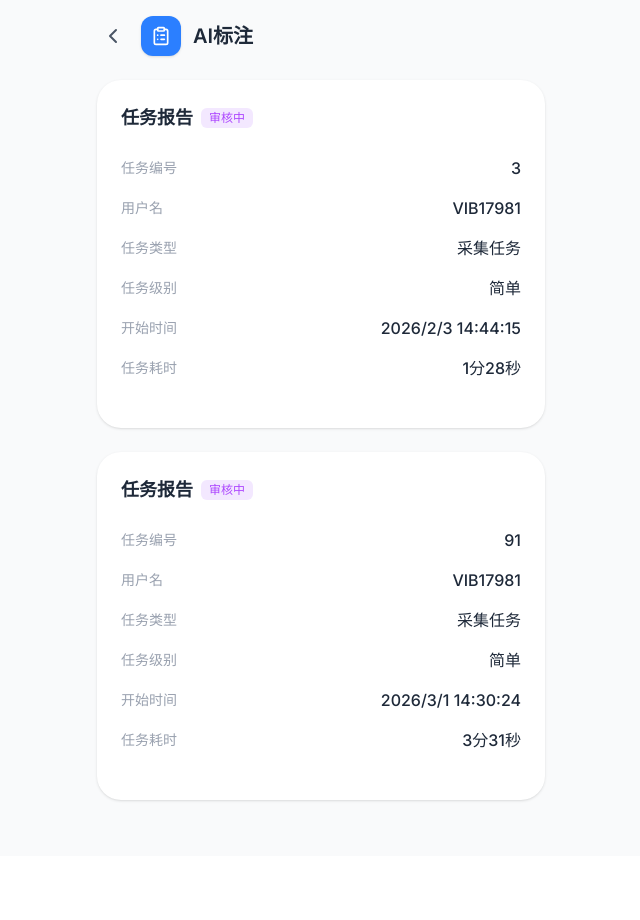
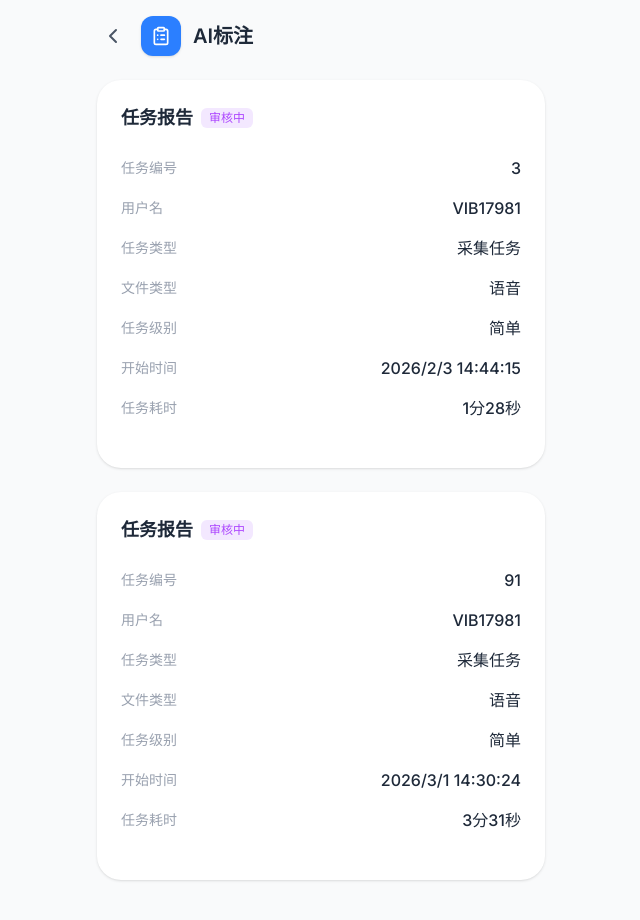
Before and after one commit to qiaojun2025/dailyreport, a React (Vite) app: page / in a window 1280 px wide. Both pictures are taken after a click on the button "3个". Shown: the top 920 px of the page, without its empty margins (319-959 px from the left). Before the commit the page ends 856 px from the top, so only its background shows below. Built offline with nearby package versions, Linux system fonts and the light colour scheme.

Commit message:
feat: Display file type based on task category
Adds a new display for "File Type" in the report details. This type (e.g., "Audio" or "Image") is now inferred and shown based on the selected task category, specifically for "采集任务".

```diff
--- a/src/App.tsx
+++ b/src/App.tsx
@@ -249,6 +249,12 @@ export default function App() {
                 </span>
               </div>
               <div className="flex justify-between items-center">
+                <span className="text-gray-400 text-sm">文件类型</span>
+                <span className="text-gray-800 font-medium">
+                  {selectedCategory.includes("采集任务") ? "语音" : "图片"}
+                </span>
+              </div>
+              <div className="flex justify-between items-center">
                 <span className="text-gray-400 text-sm">任务级别</span>
                 <span className="text-gray-800 font-medium">{report.level}</span>
               </div>
```
